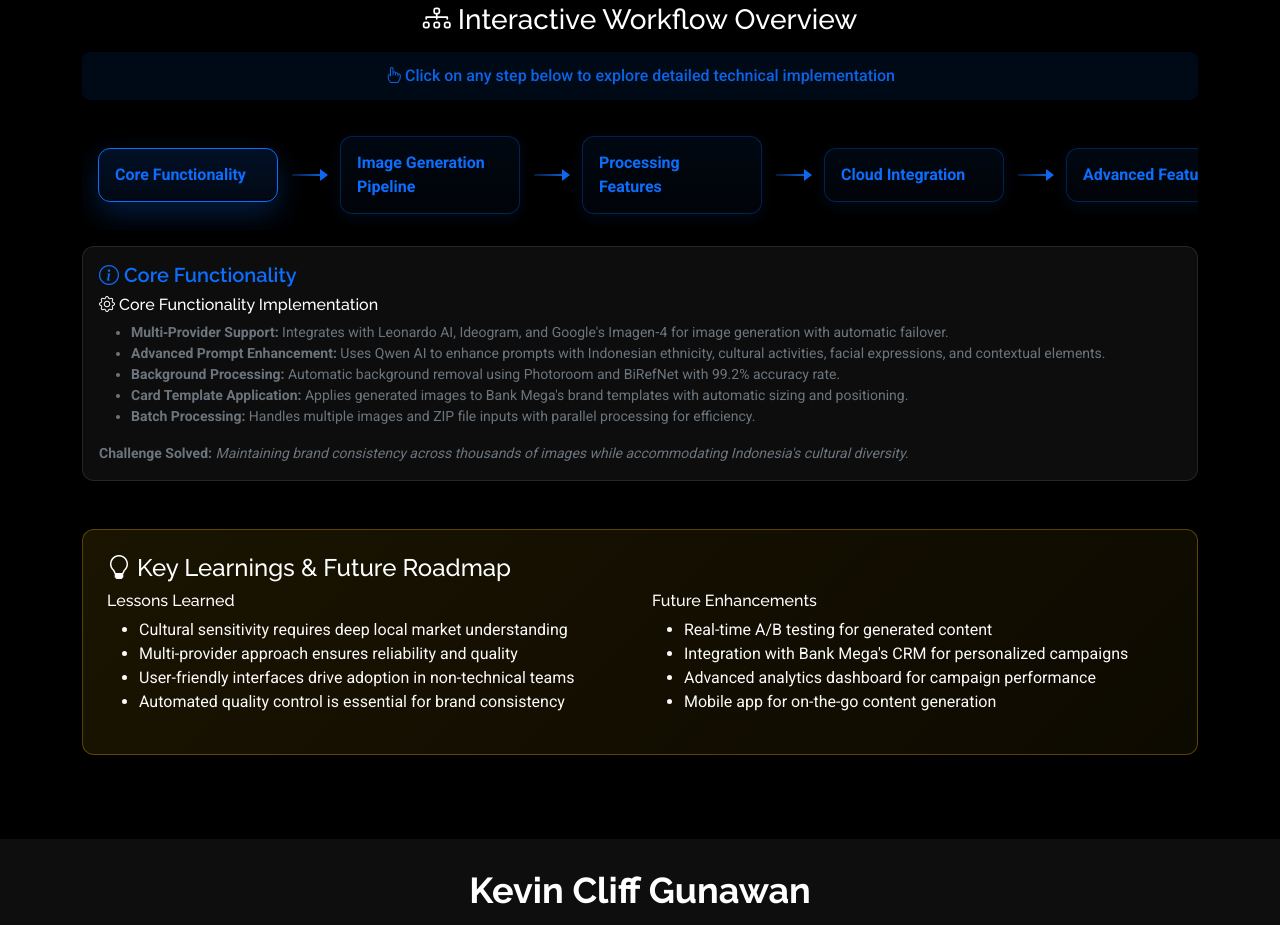
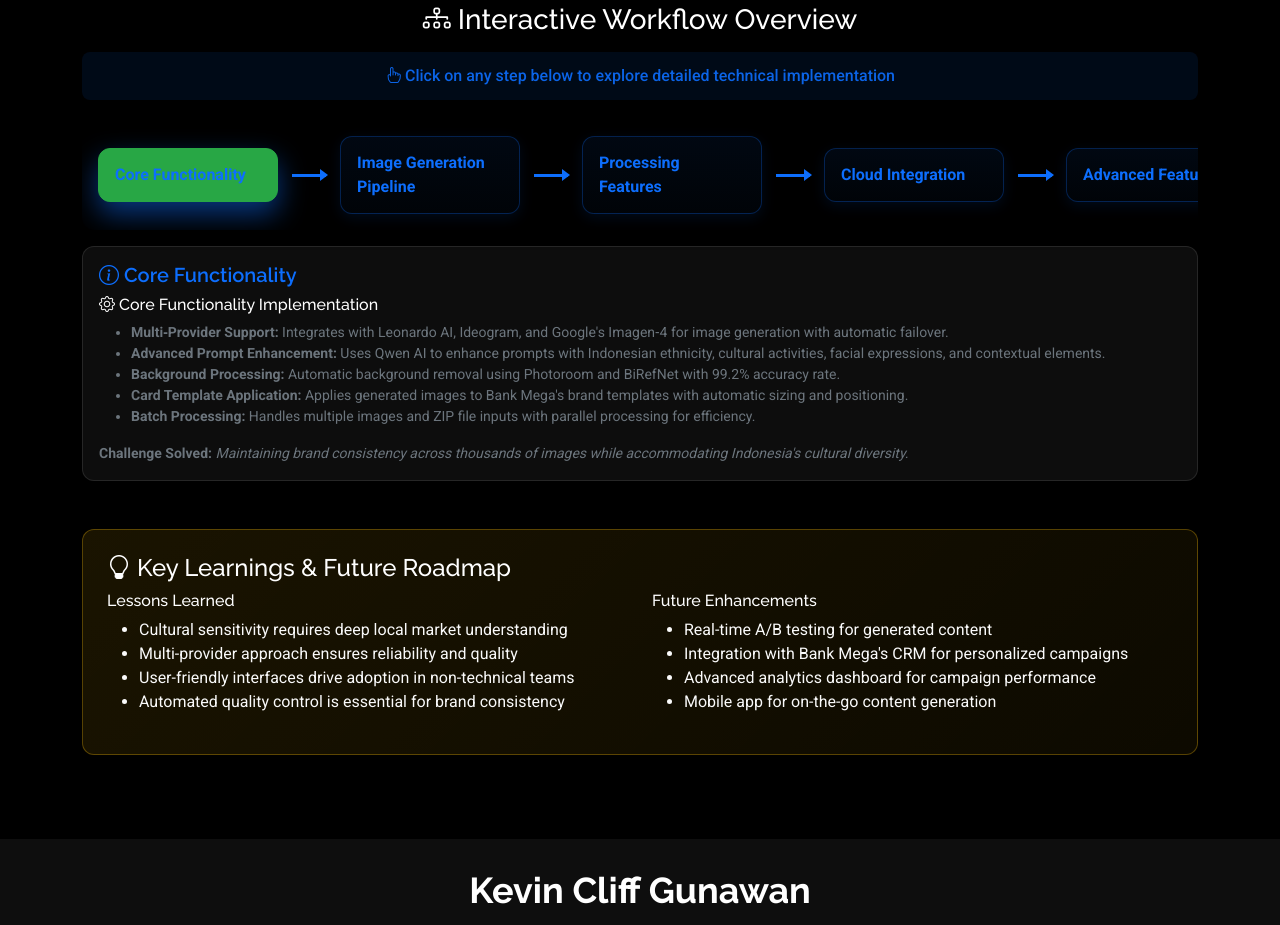
Before and after one commit to XterminatoR30/portfolio-website, a plain HTML site: page bank-mega.html in a window 1280 px wide. Shown: the part 2308-3233 px from the top of the page. Drawn offline with Linux system fonts and the light colour scheme.

Commit message:
Update bank-mega.html

```diff
--- a/bank-mega.html
+++ b/bank-mega.html
@@ -248,20 +248,20 @@
     }
     .flow-node:hover {
       transform: translateY(-2px);
-      box-shadow: 0 10px 26px rgba(13,110,253,0.22);
-      border-color: #0d6efd;
+      box-shadow: 0 10px 26px rgba(13,110,253,0.4);
+      background: #0056b3;
     }
     .flow-node.active {
-      box-shadow: 0 12px 28px rgba(13,110,253,0.26);
-      border-color: #0d6efd;
-      background: linear-gradient(180deg, rgba(13,110,253,0.15), rgba(13,110,253,0.08));
+      box-shadow: 0 12px 28px rgba(13,110,253,0.5);
+      background: #28a745;
+      border-color: #28a745;
     }
     .flow-arrow {
       flex: 0 0 34px;
-      height: 2px;
-      background: linear-gradient(90deg, rgba(13,110,253,0.25), #0d6efd);
+      height: 3px;
+      background: #0d6efd;
       position: relative;
-      opacity: .95;
+      opacity: 1;
       transition: width .8s ease;
     }
     .flow-arrow::after {
```
